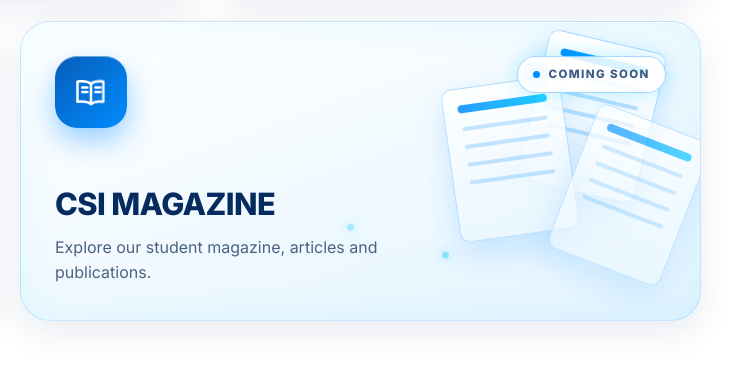
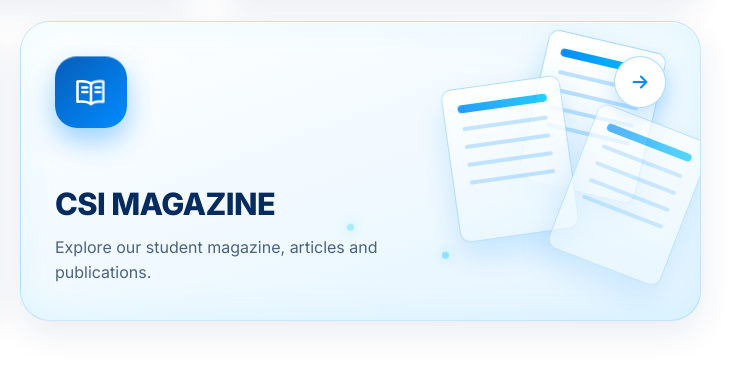
Before and after one commit to piyush2-dev/csi_connect, a plain HTML site: page index.html in a window 1280 px wide. Shown: the part 1380-1751 px from the top of the page, 531-1280 px from the left. Drawn offline with Linux system fonts and the light colour scheme.

Commit message:
Update CSI Magazine link and remove 'COMING SOON' text

```diff
--- a/index.html
+++ b/index.html
@@ -281,16 +281,16 @@ footer em{display:block;margin-top:14px;font-style:normal;font-weight:700;font-s
 
       <!-- Magazine -->
       <div class="cell c-mag rv" style="--d:.25s">
-        <div class="card mag off" role="group" aria-label="CSI Magazine, coming soon">
+        <a class="card mag" href="CSI_MAGAZINE.pdf" target="_blank" rel="noopener noreferrer" aria-label="CSI Magazine: read our student magazine, articles and publications (PDF, opens in a new tab)">
           <span class="deco sheet s1"></span><span class="deco sheet s2"></span><span class="deco sheet s3"></span>
           <span class="deco fp" style="left:48%;bottom:30px;--dl:1s"></span>
           <span class="deco fp" style="left:62%;bottom:50px;--dl:3s;--t:9s"></span>
           <div class="top">
             <span class="ico" aria-hidden="true"><svg viewBox="0 0 24 24" fill="none" stroke="currentColor" stroke-width="1.7" stroke-linecap="round" stroke-linejoin="round"><path d="M12 6.500C10 5 7 4.500 3 5v13.500c4-.5 7 0 9 1.500V6.500z"/><g class="page"><path d="M12 6.500C14 5 17 4.500 21 5v13.500c-4-.5-7 0-9 1.500"/></g><path d="M6 9h3.500M6 12h3.500M15 9h3M15 12h3"/></svg></span>
-            <span class="soon"><i class="dot"></i>COMING SOON</span>
+            <span class="act" aria-hidden="true"><svg viewBox="0 0 24 24" fill="none" stroke="currentColor" stroke-width="2.2" stroke-linecap="round" stroke-linejoin="round"><path d="M5 12h14M13 6l6 6-6 6"/></svg></span>
           </div>
           <div><h3>CSI Magazine</h3><p>Explore our student magazine, articles and publications.</p></div>
-        </div>
+        </a>
       </div>
 
     </div>
```
